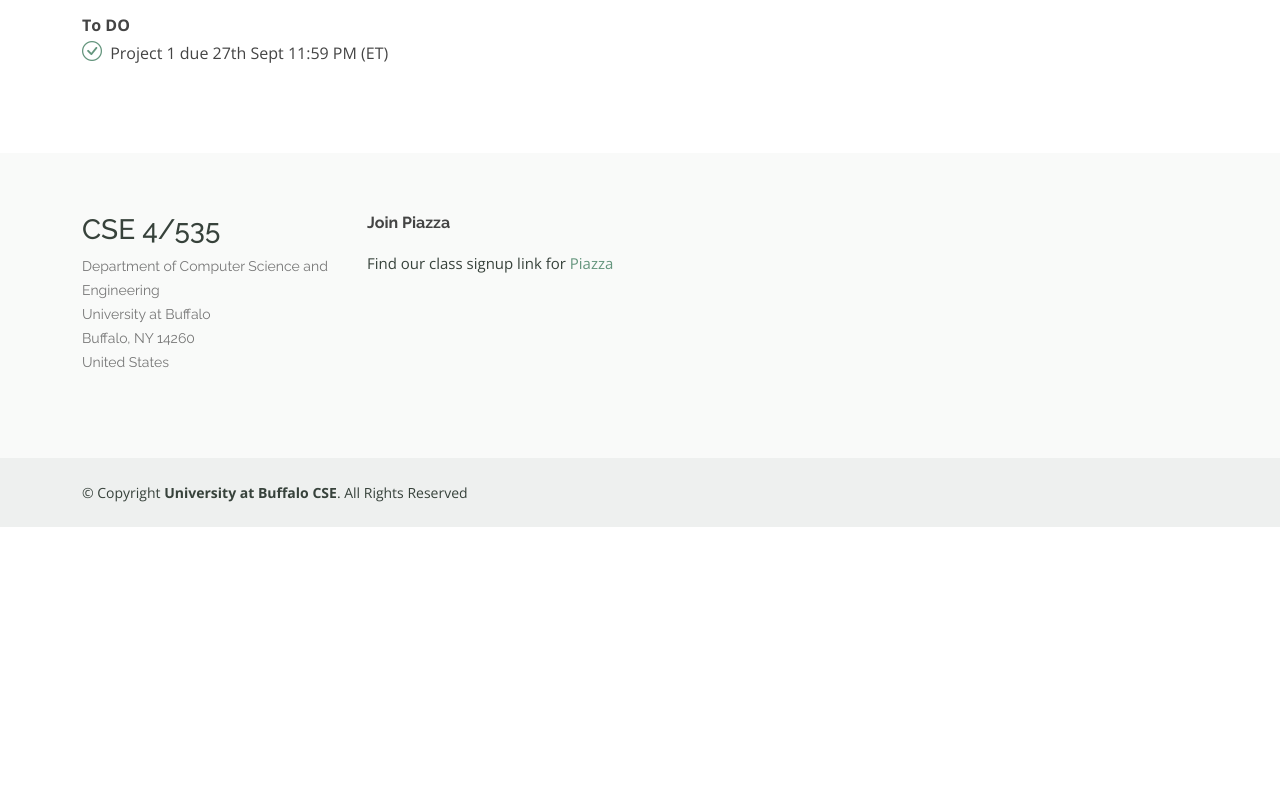
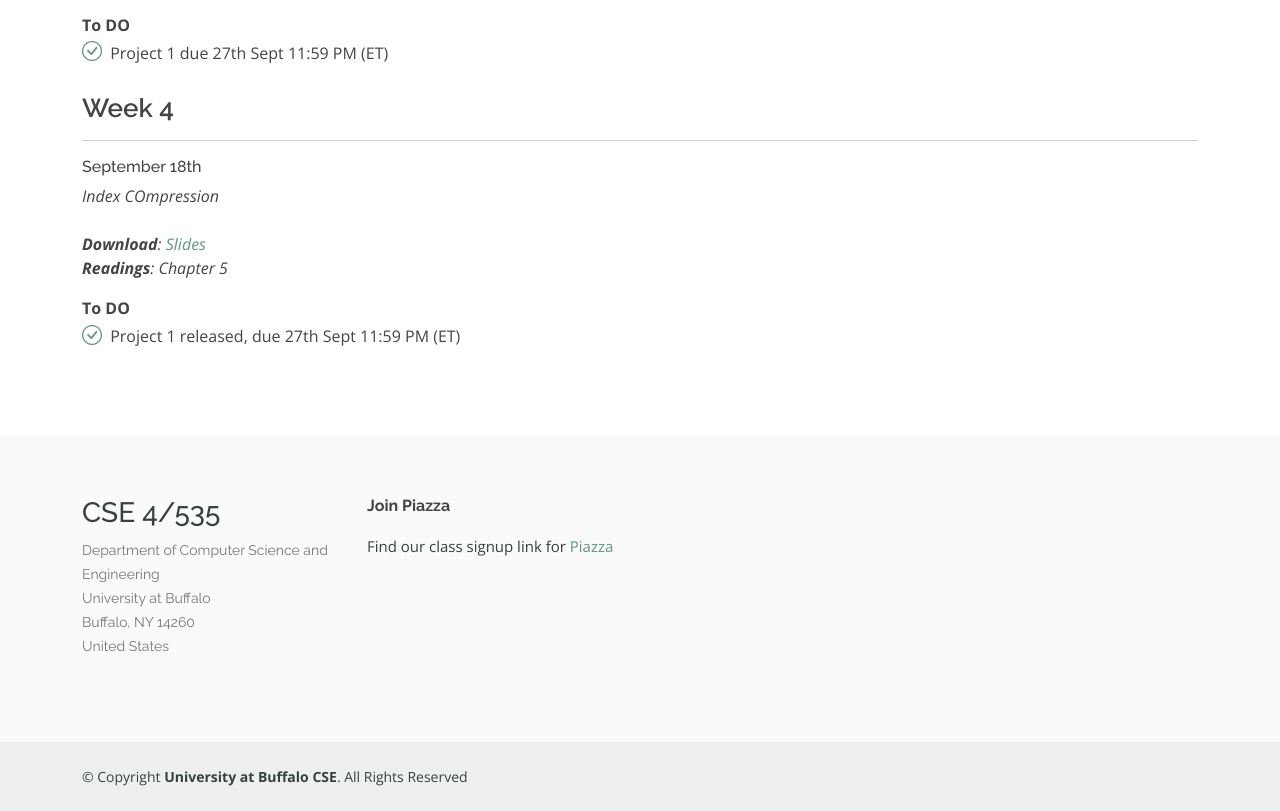
Before and after one commit to Sayantan-world/cse535-2023, a plain HTML site: page main/2023/resources.html in a window 1280 px wide. Shown: the part 1594-2405 px from the top of the page. Before the commit the page ends 2121 px from the top, so only its background shows below. Drawn offline with nearby package versions, Linux system fonts and the light colour scheme.

Commit message:
Week 4 sept 18

```diff
--- a/main/2023/resources.html
+++ b/main/2023/resources.html
@@ -183,8 +183,28 @@
               <li><i class="bi bi-check-circle"></i> Project 1 due 27th Sept 11:59 PM (ET)
               </li>
              </ul>
+          </div>
 
+          <div class="col-lg-12 pt-4 pt-lg-0 order-2 order-lg-2 content">
+            <h3>Week 4</h3>
+            <hr>
+
+            <h6>September 18th</h6>
+            <p class="fst-italic">
+              Index COmpression
+              <br><br>
+              <strong>Download</strong>: <a href="./assets/docs/slides/20230918-CSE-535.pdf" target="_blank">Slides</a>
+              <br>
+              <strong>Readings</strong>: Chapter 5
+              <br>
+            </p>
+            <strong>To DO</strong>
+            <ul>
+              <li><i class="bi bi-check-circle"></i> Project 1 released, due 27th Sept 11:59 PM (ET)
+              </li>
+             </ul>
           </div>
+
 
 
         </div>
```
Also changed, not shown: 1 other file.
